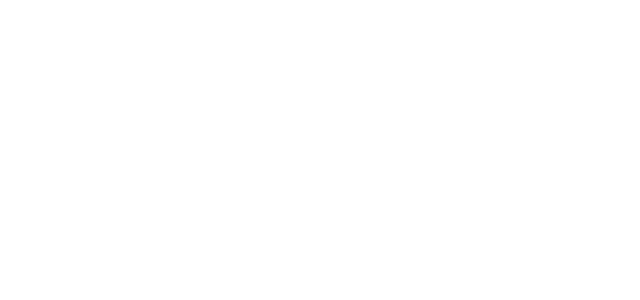
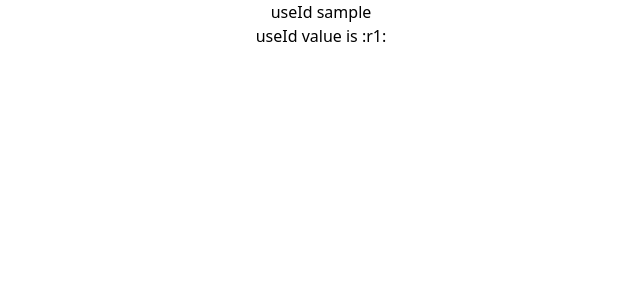
Before and after one commit to w8f/react-training, a React (Create React App) app in the folder front/: page /useIdSample in a window 1280 px wide. Before the commit this address had no page. Shown: the top 300 px of the page, without its empty margins (319-959 px from the left). Built offline with nearby package versions, Linux system fonts and the light colour scheme.

Commit message:
add: useId sample

```diff
--- a/front/src/App.tsx
+++ b/front/src/App.tsx
@@ -14,6 +14,7 @@
 import UseStateSample2 from "./component/useState/UseStateSample2";
 import SuspenseSample from "./component/v18/suspense/SuspenseSample";
 import SuspenseSample2 from "./component/v18/suspense/SuspenseSample2";
+import UseIdSample from "./component/v18/useId/UseIdSample";
 
 function App() {
   return (
@@ -49,6 +50,7 @@
             <Route path="/transitionSample" element={<TransitionSample />} />
             <Route path="/suspenseSample" element={<SuspenseSample />} />
             <Route path="/suspenseSample2" element={<SuspenseSample2 />} />
+            <Route path="/useIdSample" element={<UseIdSample />} />
           </Routes>
         </div>
       </Router>
--- /dev/null
+++ b/front/src/component/v18/useId/UseIdSample.tsx
@@ -0,0 +1,13 @@
+import { FC, useId } from "react";
+
+const UseIdSample: FC = () => {
+  const id = useId();
+  return (
+    <div className="text-center">
+      <h1>useId sample</h1>
+      <p>useId value is {id}</p>
+    </div>
+  );
+};
+
+export default UseIdSample;
```
Also changed, not shown: front/src/component/v18/README.md.
